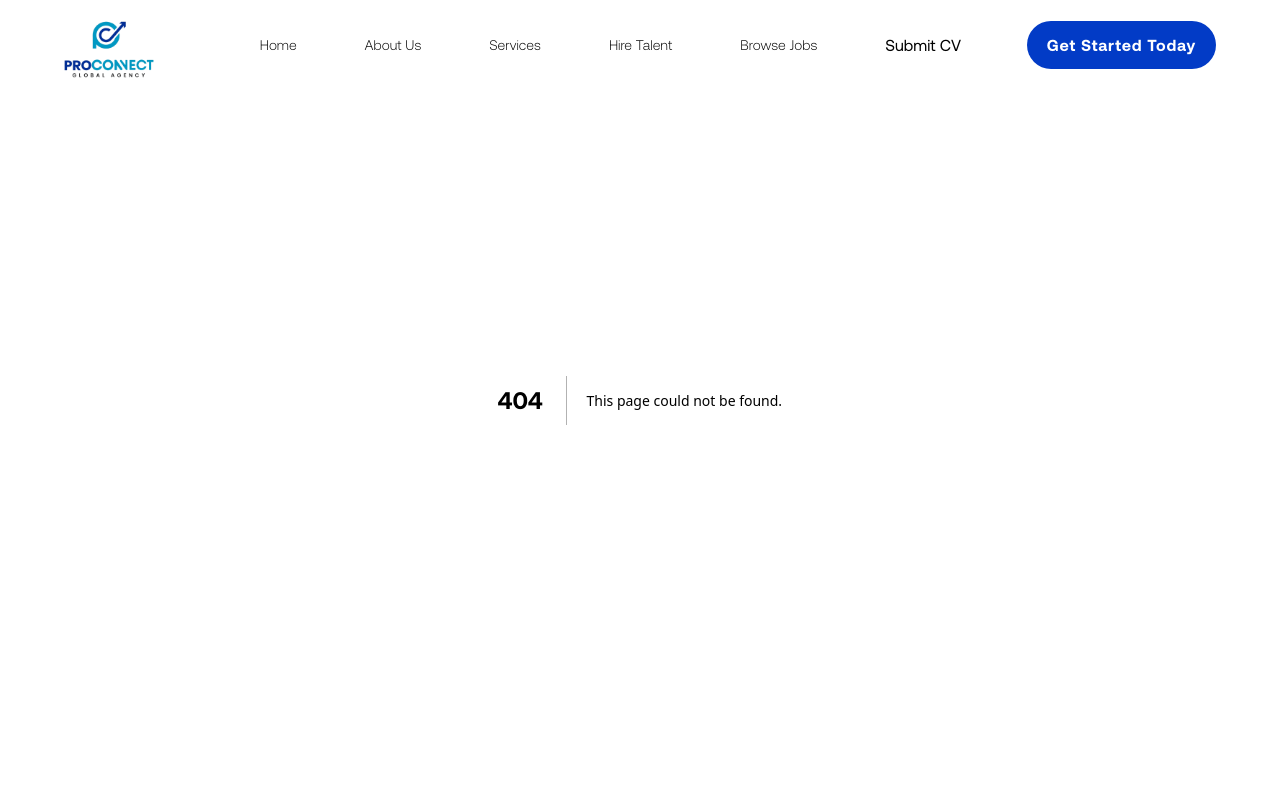
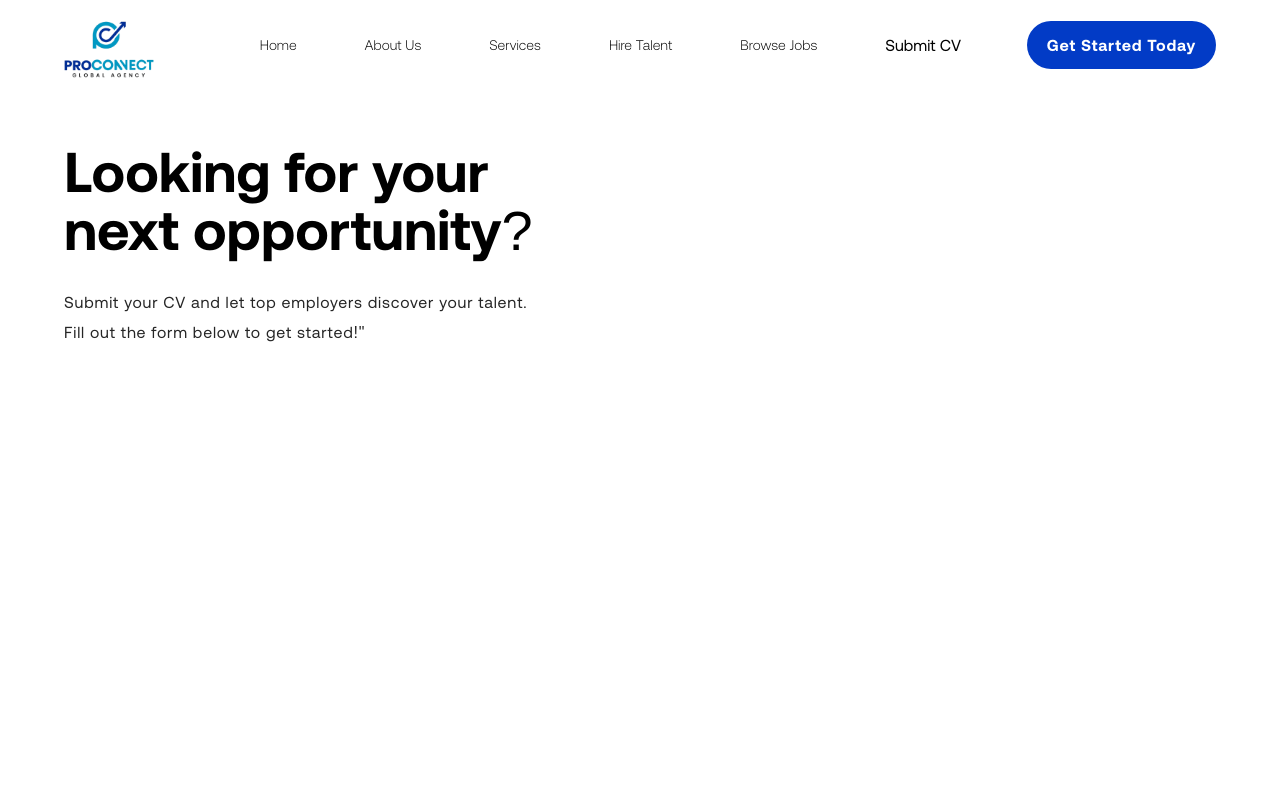
Before and after one commit to Techeritage/proconnect, a Next.js app: page /submit-cv in a window 1280 px wide. Before the commit this address had no page. Shown: the top 800 px of the page. Built offline with nearby package versions, Linux system fonts and the light colour scheme.

Commit message:
add submit cv page

```diff
--- /dev/null
+++ b/app/submit-cv/page.jsx
@@ -0,0 +1,21 @@
+import React from "react";
+
+const SubmitCVPage = () => {
+  return (
+    <main className="min-h-dvh !pt-20">
+      <section className="grid gap-3 md:gap-7 myContainer">
+        <h1 className="">
+          Looking for your <br /> next opportunity?
+        </h1>
+        <p className="md:max-w-[80%] md:leading-[30px] font-aeoReg opacity-85">
+          Submit your CV and let top employers discover your talent.{" "}
+          <br className="max-md:hidden" /> Fill out the form below to get
+          started!"
+        </p>
+      </section>
+      {/**form */}
+    </main>
+  );
+};
+
+export default SubmitCVPage;
```
